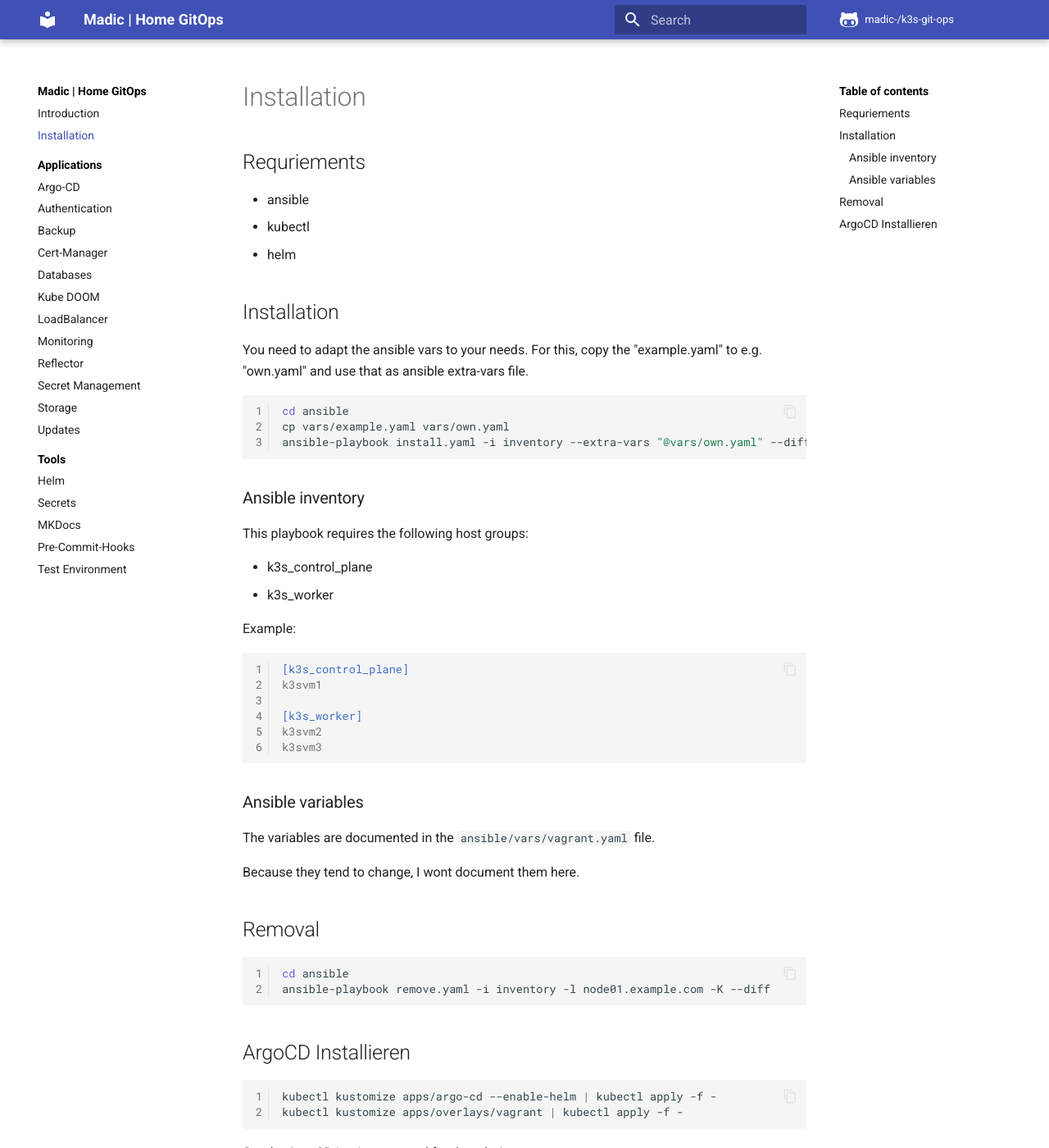
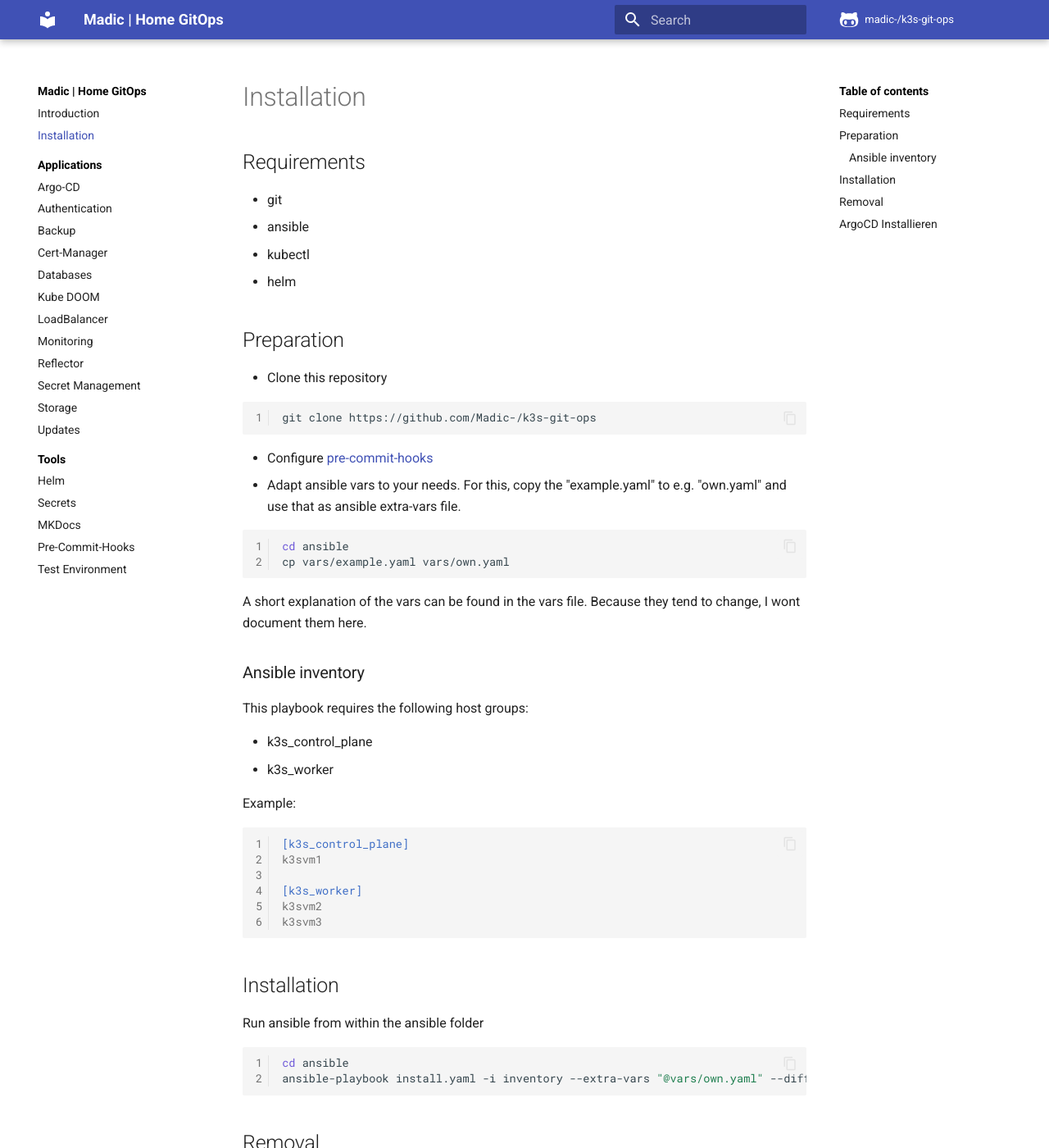
Before and after one commit to madic-creates/k3s-git-ops, an MkDocs documentation site: the page built from docs/install.md, in a window 1280 px wide and 1400 px high. Shown: the whole window at 82% size. Built offline with MkDocs 1.6.1 and Material for MkDocs 9.7.7, drawn with Linux system fonts in a browser that asks for light colours; comment, search, counter and statistics services are not loaded.

Commit message:
docs: Updated installation instructions

````diff
--- a/docs/install.md
+++ b/docs/install.md
@@ -1,20 +1,29 @@
 # Installation
 
-## Requriements
+## Requirements
 
+- git
 - ansible
 - kubectl
 - helm
 
-## Installation
+## Preparation
 
-You need to adapt the ansible vars to your needs. For this, copy the "example.yaml" to e.g. "own.yaml" and use that as ansible extra-vars file.
+- Clone this repository
+
+```shell
+git clone https://github.com/Madic-/k3s-git-ops
+```
+
+- Configure [pre-commit-hooks](pre-commit-hooks.md)
+- Adapt ansible vars to your needs. For this, copy the "example.yaml" to e.g. "own.yaml" and use that as ansible extra-vars file.
 
 ```shell
 cd ansible
 cp vars/example.yaml vars/own.yaml
-ansible-playbook install.yaml -i inventory --extra-vars "@vars/own.yaml" --diff
 ```
+
+A short explanation of the vars can be found in the vars file. Because they tend to change, I wont document them here.
 
 ### Ansible inventory
 
@@ -34,11 +43,14 @@ k3svm2
 k3svm3
 ```
 
-### Ansible variables
+## Installation
 
-The variables are documented in the `ansible/vars/vagrant.yaml` file.
+Run ansible from within the ansible folder
 
-Because they tend to change, I wont document them here.
+```shell
+cd ansible
+ansible-playbook install.yaml -i inventory --extra-vars "@vars/own.yaml" --diff
+```
 
 ## Removal
 
````
